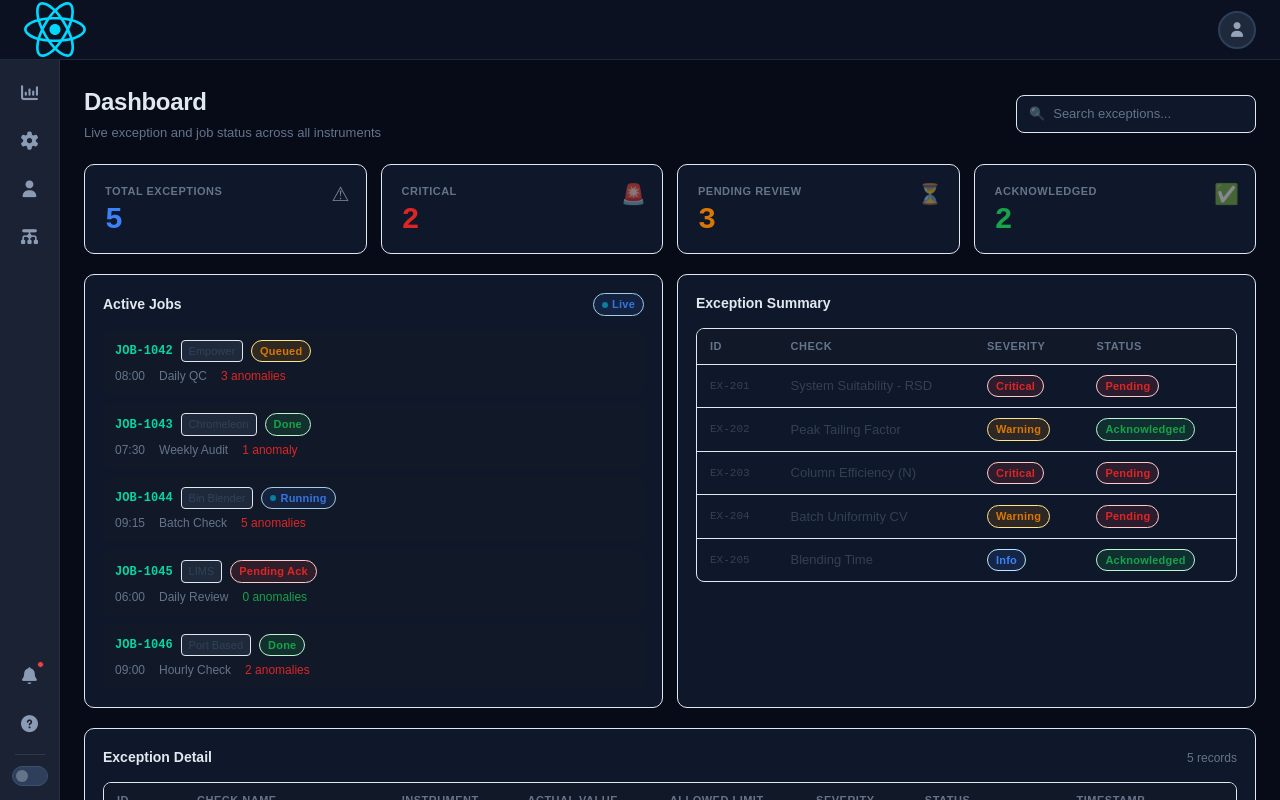
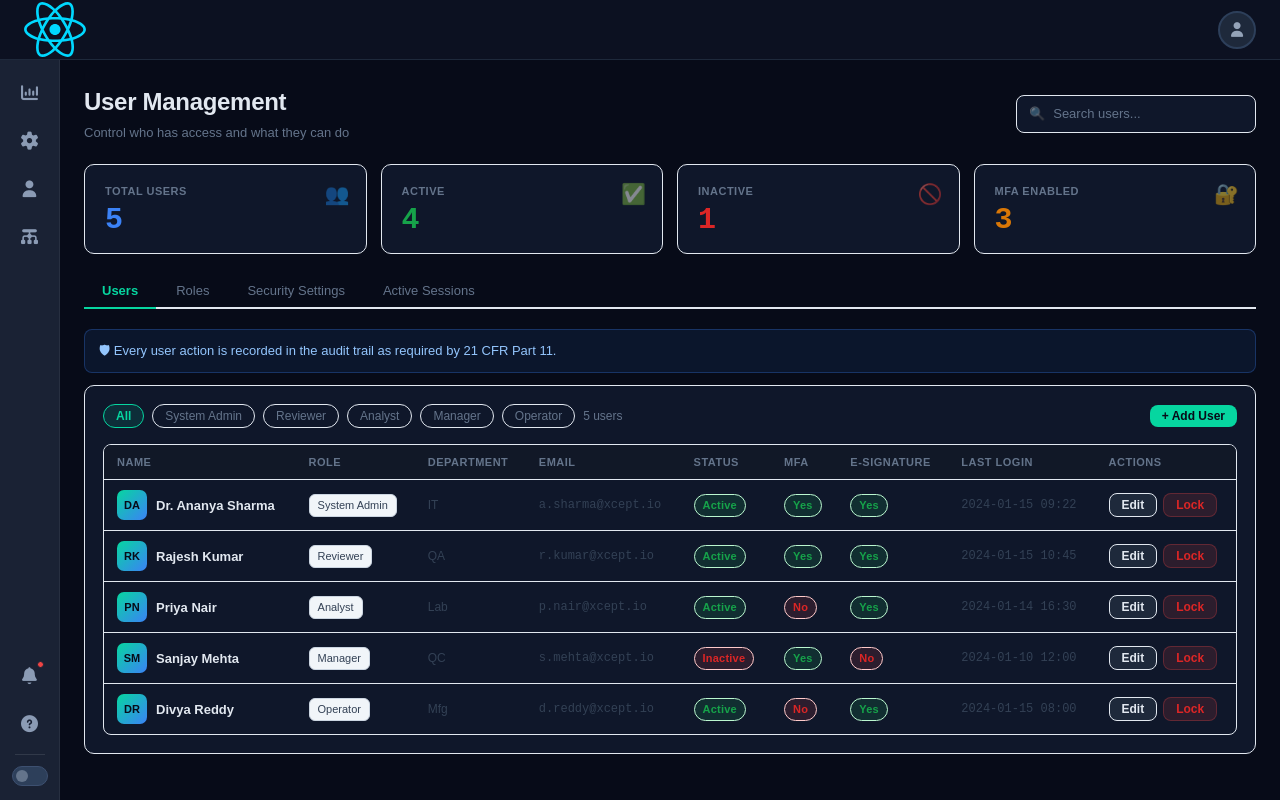
Before and after one commit to Jayathi-M/Itop-testing, a React (Vite) app in the folder Frontend/: page /home in a window 1280 px wide. Built offline with nearby package versions, Linux system fonts and the light colour scheme; sample sign-in values are in the browser's storage.

Commit message:
updated code with login credentails

```diff
--- a/Frontend/src/router/Approuter.jsx
+++ b/Frontend/src/router/Approuter.jsx
@@ -41,9 +41,9 @@ export default function Approuter() {
           </PrivateRoute>
         }
       >
-        <Route path="/home"       element={<UserDashboard />} />
+        <Route path="/home"       element={<UserManagement />} />
         <Route path="/dashboard"  element={<DashboardPage />} />
-        <Route path="/dashboards" element={<UserDashboard />} />
+        <Route path="/dashboards" element={<UserManagement />} />
         <Route path="/workflow"   element={<Workflow />} />
         <Route path="/reports"    element={<Reports />} />
         <Route path="/users"      element={<UserManagement />} />
```
Also changed, not shown: 20 other files (tests, documents, lock files or other folders).
